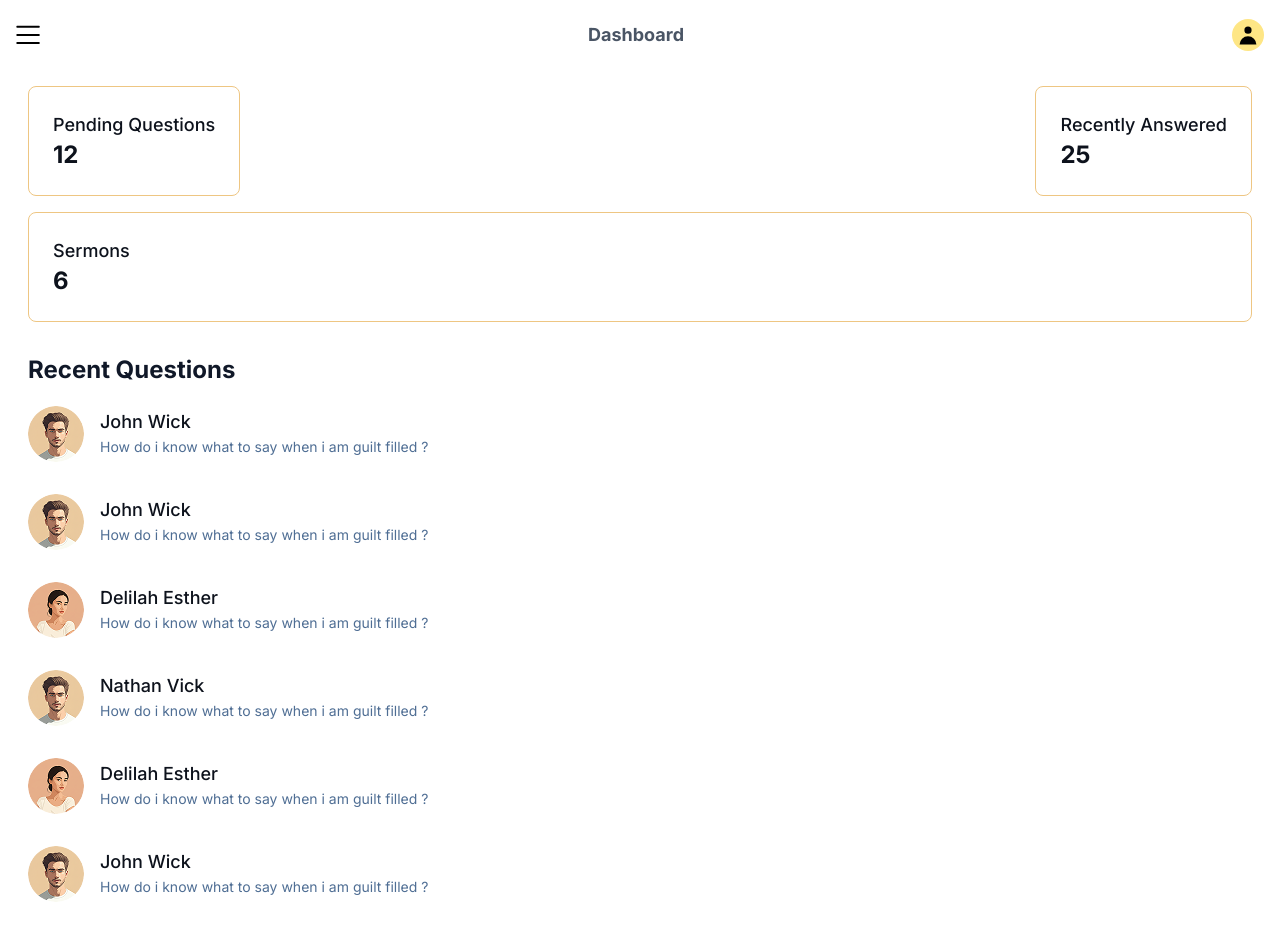
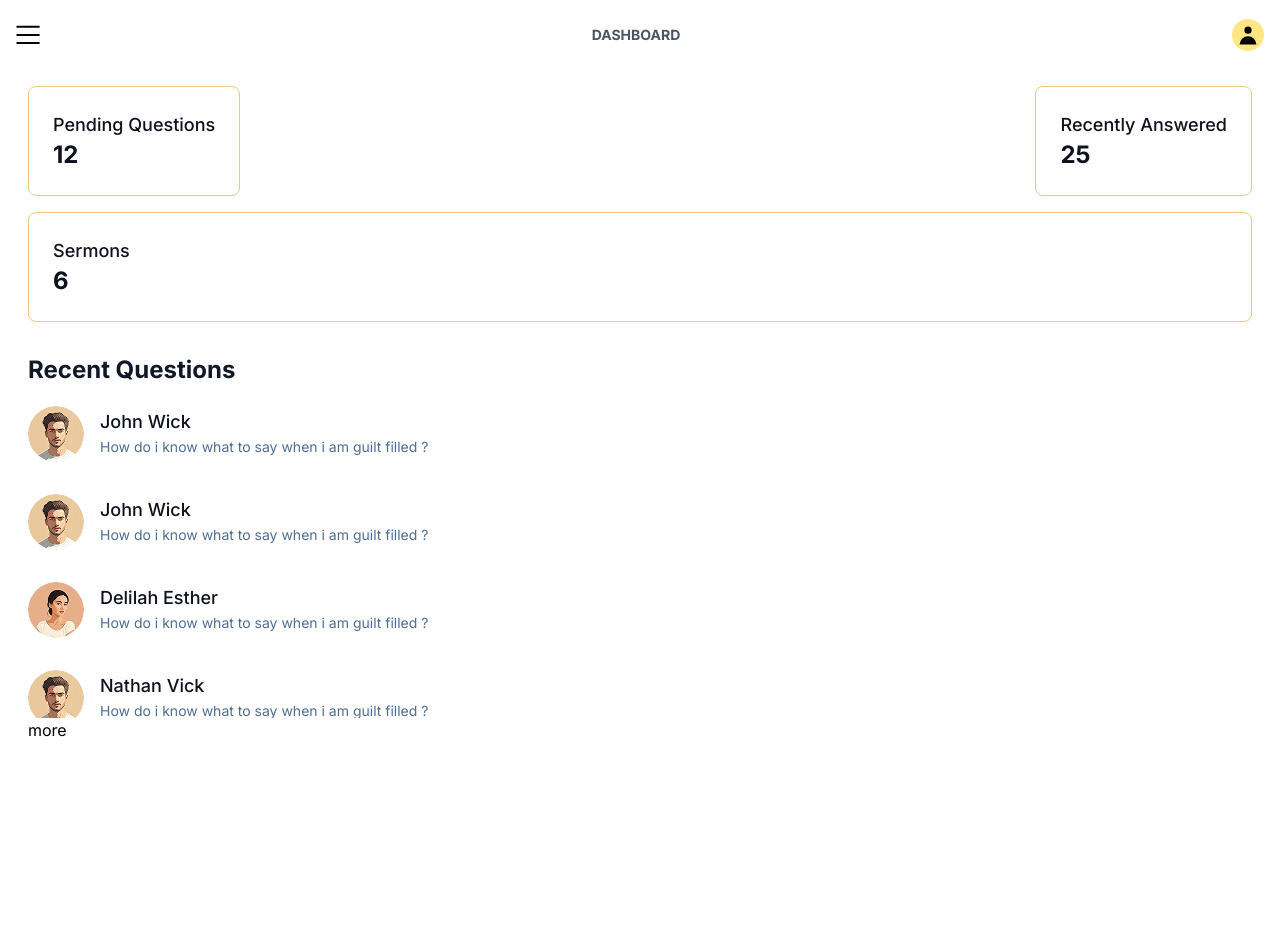
Before and after one commit to dub-ing/HiRabbi, a React (Vite) app: page /dashboard in a window 1280 px wide. Shown: the top 940 px of the page. After the commit the page ends 800 px from the top, so only its background shows below. Built offline with nearby package versions, Linux system fonts and the light colour scheme.

Commit message:
added sideNav functionality across applayout, added dot env file and supabase

```diff
--- a/package.json
+++ b/package.json
@@ -10,7 +10,9 @@
     "preview": "vite preview"
   },
   "dependencies": {
+    "@supabase/supabase-js": "^2.79.0",
     "@tailwindcss/vite": "^4.1.16",
+    "dotenv": "^17.2.3",
     "react": "^19.1.1",
     "react-dom": "^19.1.1",
     "react-hook-form": "^7.65.0",
--- a/src/features/dashboard/DashboardLayout.jsx
+++ b/src/features/dashboard/DashboardLayout.jsx
@@ -30,7 +30,7 @@ function DashboardLayout() {
             Recent Questions
           </Title>
         </div>
-        <div class='flex flex-col items-start justify-between gap-4'>
+        <div class='w-full h-[40vh] flex flex-col items-start justify-between gap-4 overflow-scroll'>
           {questions.map((question) => (
             <div key={question.id} class="py-2 flex items-center justify-start gap-4">
               <img
@@ -42,6 +42,7 @@ function DashboardLayout() {
             </div>
           ))}
         </div>
+          <p>more</p>
       </div>
     </>
   );
--- a/src/ui/AppLayout.jsx
+++ b/src/ui/AppLayout.jsx
@@ -1,16 +1,21 @@
+import { useState } from 'react'
 import Header from './Header'
 import SideNav from './SideNav'
 import { Outlet } from 'react-router'
 function AppLayout() {
+    const [showSideNav, setShowSideNav] = useState(false)
+    function handleSideNav() {
+        setShowSideNav(!showSideNav)
+    }
     return (
-        <div class='h-screen grid grid-cols-1 grid-rows-[70px_1fr]'>
-            <Header />
-            <SideNav />
-            <main class='w-full h-full px-4 py-4'>
-                <Outlet />
-            </main>
-        </div>
-    )
+      <div class="h-screen grid grid-cols-1 grid-rows-[70px_1fr]">
+        <Header handleSideNav={handleSideNav} />
+        <SideNav showSideNav={showSideNav} handleSideNav={handleSideNav} />
+        <main class="w-full h-full px-4 py-4">
+          <Outlet />
+        </main>
+      </div>
+    );
 }
 
 export default AppLayout
--- a/src/ui/Header.jsx
+++ b/src/ui/Header.jsx
@@ -1,14 +1,25 @@
 import { SlMenu } from "react-icons/sl";
 import Nav from "./Nav";
 import Title from "./Title";
-import { HiUser } from "react-icons/hi";
+import { HiOutlineArrowNarrowLeft, HiUser } from "react-icons/hi";
+import { useLocation, useNavigate } from "react-router";
 
-function Header() {
+function Header({ handleSideNav }) {
+  const navigate = useNavigate()
+  const location = useLocation()
+  const currentPath = location.pathname.slice(1).toUpperCase()
   return (
     <div class="w-full py-4 px-4 flex justify-between items-center">
-      <SlMenu size="1.5rem" />
-      <Title color='gray-600' size='lg' font='bold'>Dashboard</Title>
-      <div class='w-8 h-8 rounded-full bg-amber-200 px-1 py-1'>
+      {currentPath == "DASHBOARD" ? (
+        <SlMenu size="1.5rem" onClick={handleSideNav} />
+      ) : (
+        <HiOutlineArrowNarrowLeft size="1.5rem" onClick={() => {navigate(-1)}} />
+      )}
+
+      <Title color="gray-600" size="sm" font="bold">
+        {currentPath}
+      </Title>
+      <div class="w-8 h-8 rounded-full bg-amber-200 px-1 py-1">
         <HiUser size="1.5rem" />
       </div>
     </div>
--- a/src/ui/SideNav.jsx
+++ b/src/ui/SideNav.jsx
@@ -1,39 +1,49 @@
 import { NavLink } from "react-router";
 import Title from "./Title";
 import { HiBookOpen, HiCog, HiHome, HiUser } from "react-icons/hi";
+import { MdClose } from "react-icons/md";
 
-function SideNav() {
+function SideNav({ showSideNav, handleSideNav }) {
   return (
-    <nav class="hidden absolute z-10 top-0 w-full h-full py-6 px-6 bg-white">
+    <nav
+      class={`${
+        showSideNav ? `absolute` : "hidden"
+      } z-10 top-0 w-full h-full bg-[#000000a4]`}
+    >
+      <div class={`w-3/4 h-full py-6 px-6 bg-white`}>
+        <div class='w-full flex items-center justify-between'>
           <Title color="gray-600" size="xl" font="bold">
             Pastor John Wick.
           </Title>
-      <ul class="my-6 flex flex-col items-start justify-between gap-5">
-        <li class="w-full py-2 px-4 flex items-center justify-start rounded-lg gap-5 active:bg-red-400">
+          <MdClose onClick={handleSideNav} size="1.3rem" color="#636262" />
+        </div>
+        <ul class="my-6 flex flex-col items-start justify-between gap-5" onClick={handleSideNav}>
+          <li class="w-full py-2 px-4 flex items-center justify-start rounded-lg gap-5 active:bg-gray-400">
             <HiHome size="1.5rem" />
             <NavLink to="dashboard" class="text-gray-950 text-xl font-bold">
               Dashboard
             </NavLink>
           </li>
-        <li class="w-full py-2 px-4 flex items-center justify-start rounded-lg gap-5 active:bg-red-400">
+          <li class="w-full py-2 px-4 flex items-center justify-start rounded-lg gap-5 active:bg-gray-400">
             <HiBookOpen size="1.5rem" />
-          <NavLink to="dashboard" class="text-gray-950 text-xl font-bold">
+            <NavLink to="sermons" class="text-gray-950 text-xl font-bold">
               Sermons
             </NavLink>
           </li>
-        <li class="w-full py-2 px-4 flex items-center justify-start rounded-lg gap-5 active:bg-red-400">
+          <li class="w-full py-2 px-4 flex items-center justify-start rounded-lg gap-5 active:bg-gray-400">
             <HiUser size="1.5rem" />
-          <NavLink to="dashboard" class="text-gray-950 text-xl font-bold">
+            <NavLink to="profile" class="text-gray-950 text-xl font-bold">
               Profile
             </NavLink>
           </li>
-        <li class="w-full py-2 px-4 flex items-center justify-start rounded-lg gap-5 active:bg-red-400">
+          <li class="w-full py-2 px-4 flex items-center justify-start rounded-lg gap-5 active:bg-gray-400">
             <HiCog size="1.5rem" />
-          <NavLink to="dashboard" class="text-gray-950 text-xl font-bold">
+            <NavLink to="settings" class="text-gray-950 text-xl font-bold">
               Settings
             </NavLink>
           </li>
         </ul>
+      </div>
     </nav>
   );
 }
```
Also changed, not shown: src/App.jsx (+4 -3 lines), 2 other files (tests, documents, lock files or other folders). Lines whose indentation alone changed are shown as unchanged.
